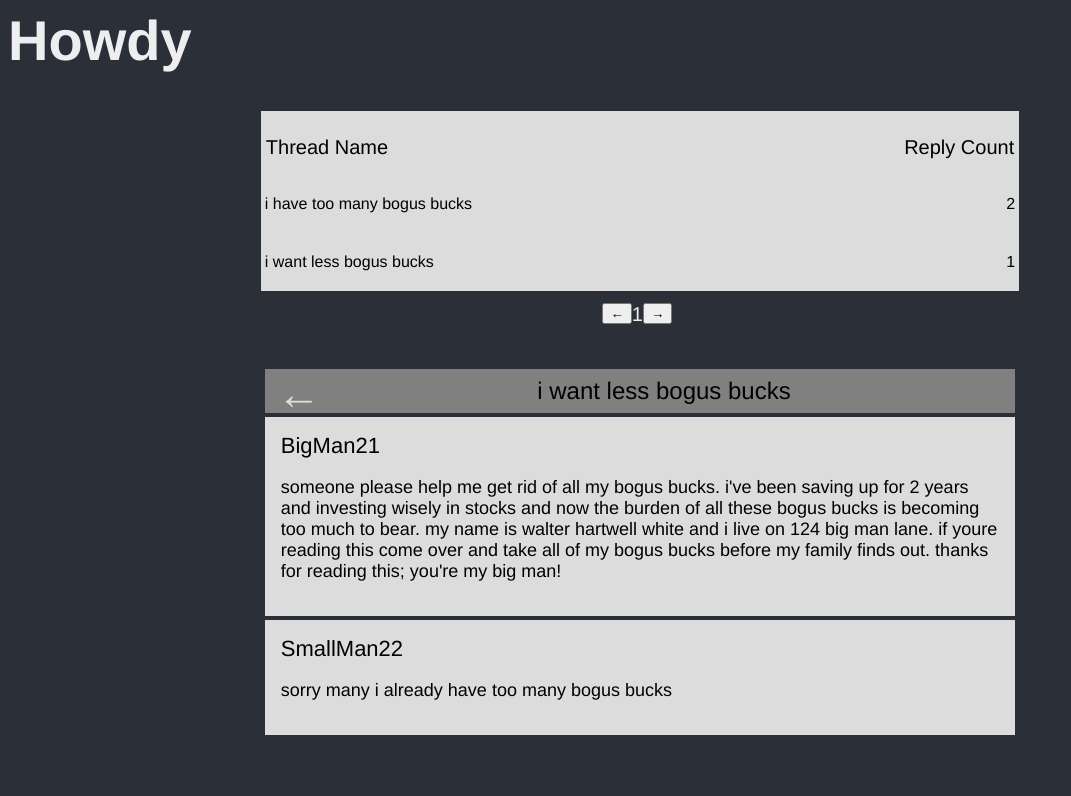
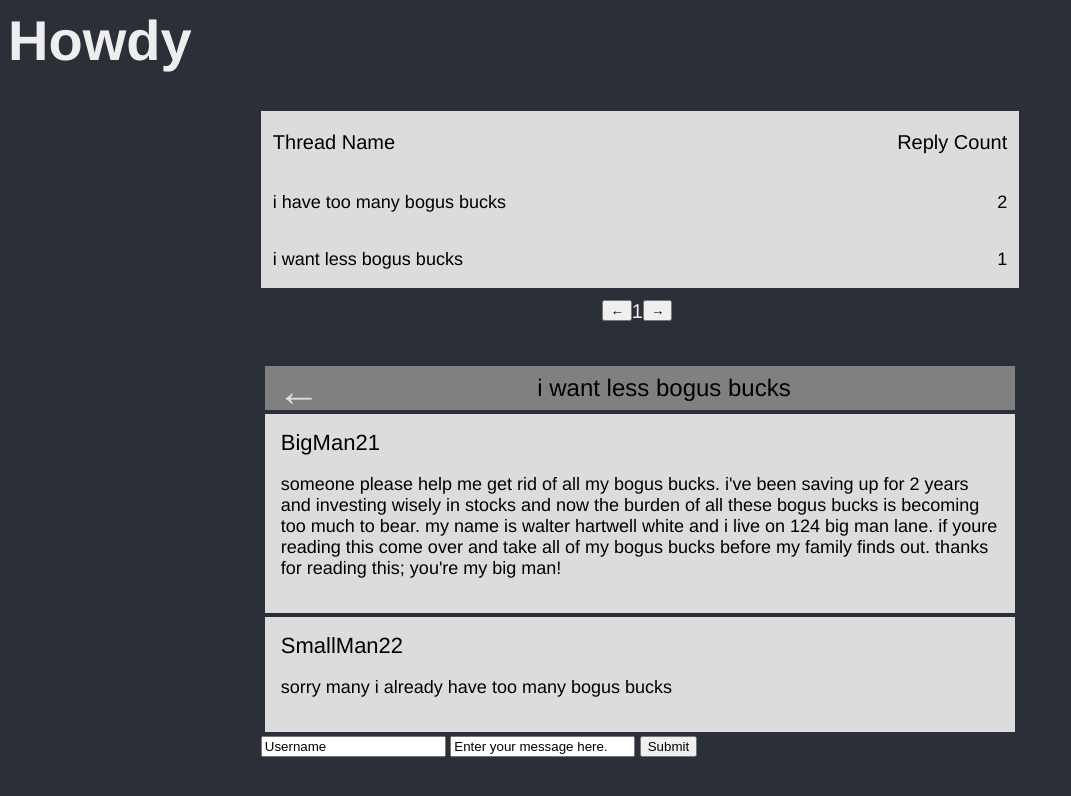
Before and after one commit to noopnoop/reactForum, a React (Vite) app: page / in a window 1280 px wide. Shown: the top 796 px of the page, without its empty margins (0-1071 px from the left). Built offline with nearby package versions, Linux system fonts and the light colour scheme.

Commit message:
even more mock

```diff
--- a/src/index.css
+++ b/src/index.css
@@ -42,9 +42,10 @@ h1 {
 }
 
 .threadEntry {
-  padding: 4px;
+  padding-left: 12px;
+  padding-right: 12px;
   font-family: Helvetica, sans-serif;
-  font-size: 16px;
+  font-size: 18px;
   background-color: gainsboro;
   text-align: left;
 }
@@ -64,8 +65,8 @@ h1 {
 }
 
 #threadKey {
-  margin: auto;
-  padding: 5px;
+  padding-left: 12px;
+  padding-right: 12px;
   font-family: Helvetica, sans-serif;
   font-size: 20px;
   background-color: gainsboro;
--- a/src/index.html
+++ b/src/index.html
@@ -38,16 +38,13 @@
         <div class = "messageAuthor">SmallMan22</div>
         <p class = "messageContent">sorry many i already have too many bogus bucks</p>
       </div>
+      <div id = "inputContainer">
+        <div id = "usernameContainer">
+          <input type ="text" id="nameEntry" value="Username"></input>
+          <input type ="text" id="messageEntry" value="Enter your message here."></input>
+          <input type ="button" id="messageSubmit" value="Submit"</input>
+        </div>
     </div>
     <script type="module" src="./index.tsx"></script>
-    <script type="application/javascript">
-      let threadMode = true;
-      const testButton = document.getElementById('pageBack');
-      const appContainer = document.getElementById('appContainer');
-      testButton.addEventListener('click', () => {
-        threadMode = !threadMode;
-        appContainer.style.visibility = 'hidden';
-      });
-    </script>
   </body>
 </html>
```
